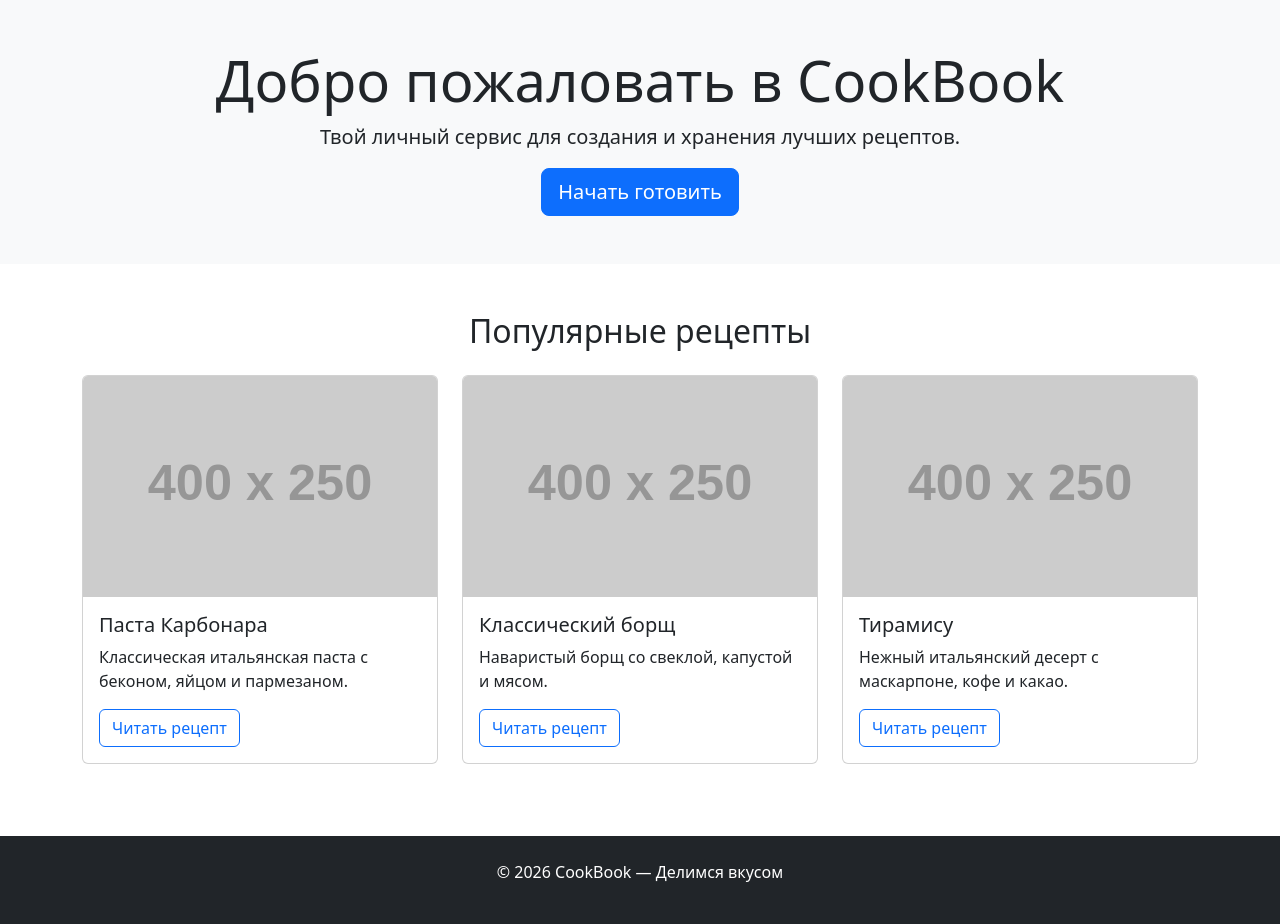
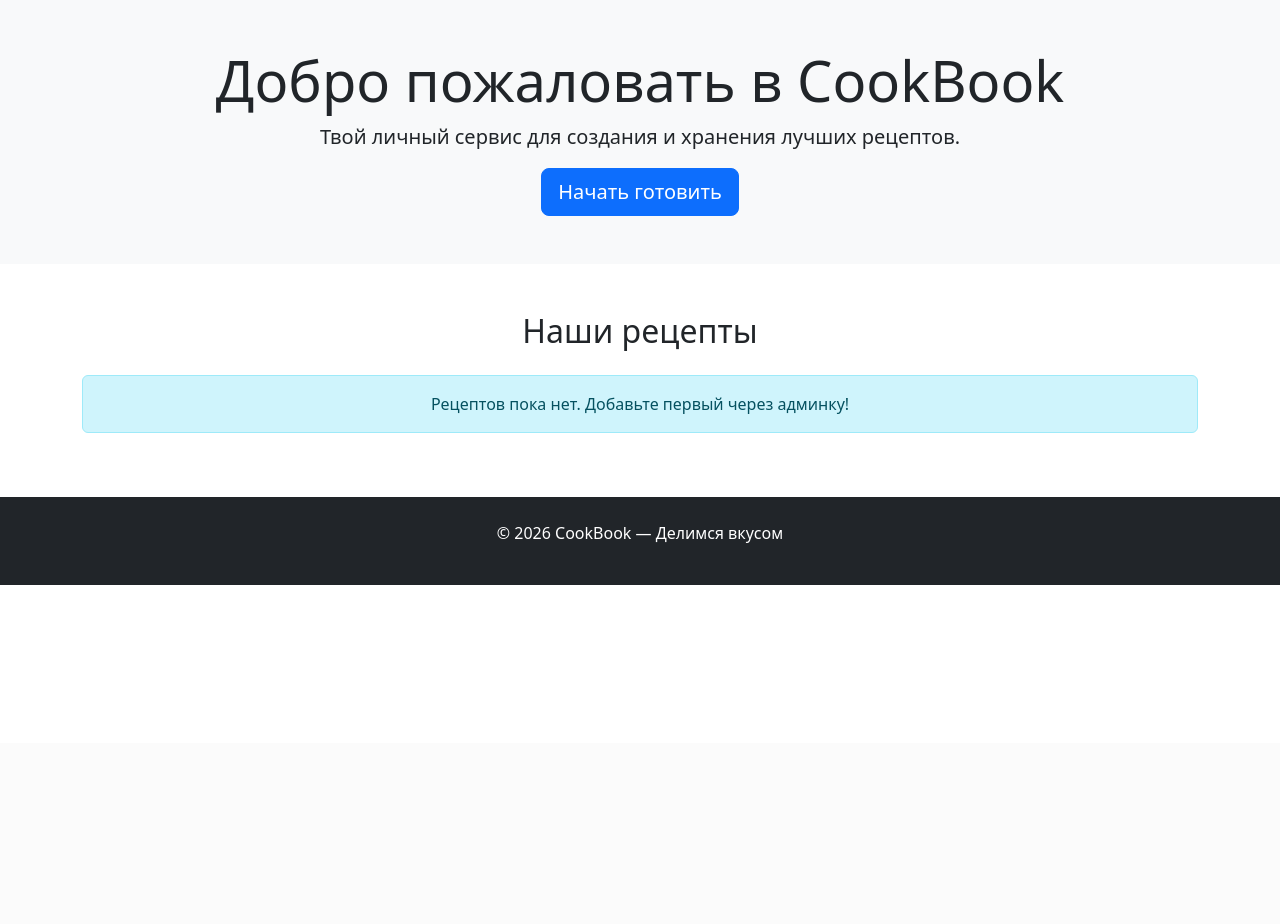
Before and after one commit to Aigulchikk/CookBook, a Django app: page / in a window 1280 px wide. Shown: the part 57-981 px from the top of the page. After the commit the page ends 642 px from the top, so only its background shows below. Run offline with Django 5.2, Linux system fonts and the light colour scheme; grey boxes labelled with a size stand in for pictures from a placeholder-image service; data that the repository does not hold is empty; some libraries are stand-ins or nearby versions.

Commit message:
Task 6 ready: display recipes from database

```diff
--- a/config/urls.py
+++ b/config/urls.py
@@ -22,4 +22,5 @@ urlpatterns = [
     path('admin/', admin.site.urls),
     path('', views.index, name='home'),
     path('about/', views.about, name='about'),
+    path('recipe/<int:recipe_id>/', views.recipe_detail, name='recipe_detail'),
 ]
--- a/pages/templates/pages/index.html
+++ b/pages/templates/pages/index.html
@@ -3,7 +3,7 @@
 {% block title %}Главная - CookBook{% endblock %}
 
 {% block content %}
-    <!-- ГЕРОЙ (HERO SECTION) -->
+    <!-- ГЕРОЙ -->
     <section class="bg-light py-5 text-center">
         <div class="container">
             <h1 class="display-4">{{ welcome_text }}</h1>
@@ -12,43 +12,29 @@
         </div>
     </section>
 
-    <!-- СЕТКА КАРТОЧЕК -->
+    <!-- СЕТКА КАРТОЧЕК ИЗ БАЗЫ ДАННЫХ -->
     <section class="container my-5">
-        <h2 class="text-center mb-4">Популярные рецепты</h2>
+        <h2 class="text-center mb-4">Наши рецепты</h2>
         <div class="row">
-
+            {% for recipe in recipes %}
             <div class="col-12 col-md-4 mb-4">
                 <div class="card h-100">
-                    <img src="https://placehold.co/400x250" class="card-img-top" alt="Паста">
+                    <img src="https://placehold.co/400x250" class="card-img-top" alt="{{ recipe.title }}">
                     <div class="card-body">
-                        <h5 class="card-title">Паста Карбонара</h5>
-                        <p class="card-text">Классическая итальянская паста с беконом, яйцом и пармезаном.</p>
-                        <a href="#" class="btn btn-outline-primary">Читать рецепт</a>
+                        <h5 class="card-title">{{ recipe.title }}</h5>
+                        <p class="card-text">{{ recipe.description|truncatewords:15 }}</p>
+                        <p class="text-muted small">⏱️ {{ recipe.cooking_time }} мин</p>
+                        <a href="{% url 'recipe_detail' recipe.id %}" class="btn btn-outline-primary">Читать рецепт</a>
                     </div>
                 </div>
             </div>
-
-            <div class="col-12 col-md-4 mb-4">
-                <div class="card h-100">
-                    <img src="https://placehold.co/400x250" class="card-img-top" alt="Борщ">
-                    <div class="card-body">
-                        <h5 class="card-title">Классический борщ</h5>
-                        <p class="card-text">Наваристый борщ со свеклой, капустой и мясом.</p>
-                        <a href="#" class="btn btn-outline-primary">Читать рецепт</a>
-                    </div>
+            {% empty %}
+            <div class="col-12">
+                <div class="alert alert-info text-center">
+                    Рецептов пока нет. Добавьте первый через админку!
                 </div>
             </div>
-
-            <div class="col-12 col-md-4 mb-4">
-                <div class="card h-100">
-                    <img src="https://placehold.co/400x250" class="card-img-top" alt="Тирамису">
-                    <div class="card-body">
-                        <h5 class="card-title">Тирамису</h5>
-                        <p class="card-text">Нежный итальянский десерт с маскарпоне, кофе и какао.</p>
-                        <a href="#" class="btn btn-outline-primary">Читать рецепт</a>
-                    </div>
-                </div>
-            </div>
+            {% endfor %}
         </div>
     </section>
 {% endblock %}
--- a/pages/views.py
+++ b/pages/views.py
@@ -1,11 +1,14 @@
-from django.shortcuts import render
+from django.shortcuts import render, get_object_or_404
+from .models import Recipe
 
 def index(request):
+    recipes = Recipe.objects.all().order_by('-created_at')
     context = {
         'welcome_text': 'Добро пожаловать в CookBook',
         'description': 'Твой личный сервис для создания и хранения лучших рецептов.',
         'button_text': 'Начать готовить',
         'year': 2026,
+        'recipes': recipes,
     }
     return render(request, 'pages/index.html', context)
 
@@ -17,3 +20,10 @@ def about(request):
         'year': 2026,
     }
     return render(request, 'pages/about.html', context)
+
+def recipe_detail(request, recipe_id):
+    recipe = get_object_or_404(Recipe, id=recipe_id)
+    context = {
+        'recipe': recipe,
+    }
+    return render(request, 'pages/recipe_detail.html', context)
```
Also changed, not shown: pages/templates/pages/recipe_detail.html (added, +48 -0 lines).
